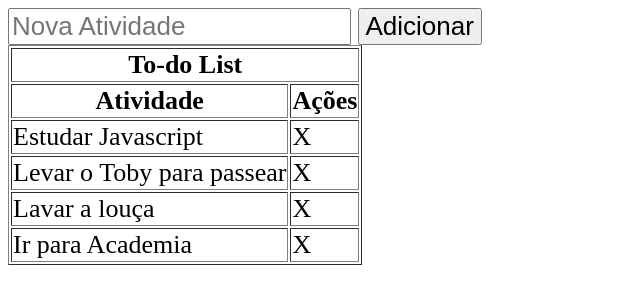
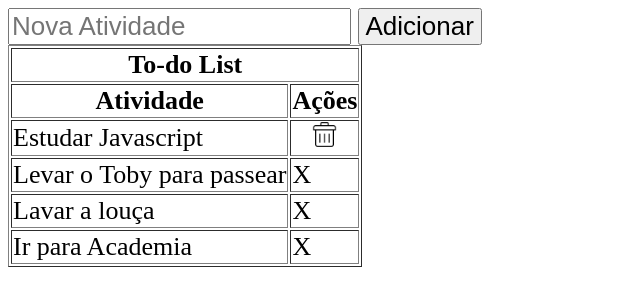
Before and after one commit to lenicio/UBE231AMTDS-TodoList, a plain HTML site: page index.html in a window 1280 px wide. Shown: the whole page, without its empty margins (0-640 px from the left). Drawn offline with Linux system fonts and the light colour scheme.

Commit message:
Adicionado imagem da lixeira

```diff
--- a/index.html
+++ b/index.html
@@ -31,7 +31,9 @@
       <tbody>
         <tr>
           <td>Estudar Javascript</td>
-          <td>X</td>
+          <td class="td-centralizada">
+            <img src="./images/trash.png" alt="Lixeira" height="25px">
+          </td>
         </tr>
         <tr>
           <td>Levar o Toby para passear</td>
--- a/style.css
+++ b/style.css
@@ -1,3 +1,7 @@
 * {
   font-size: 26px;
 }
+
+.td-centralizada {
+  text-align: center;
+}
```
Also changed, not shown: images/trash.png (added).
